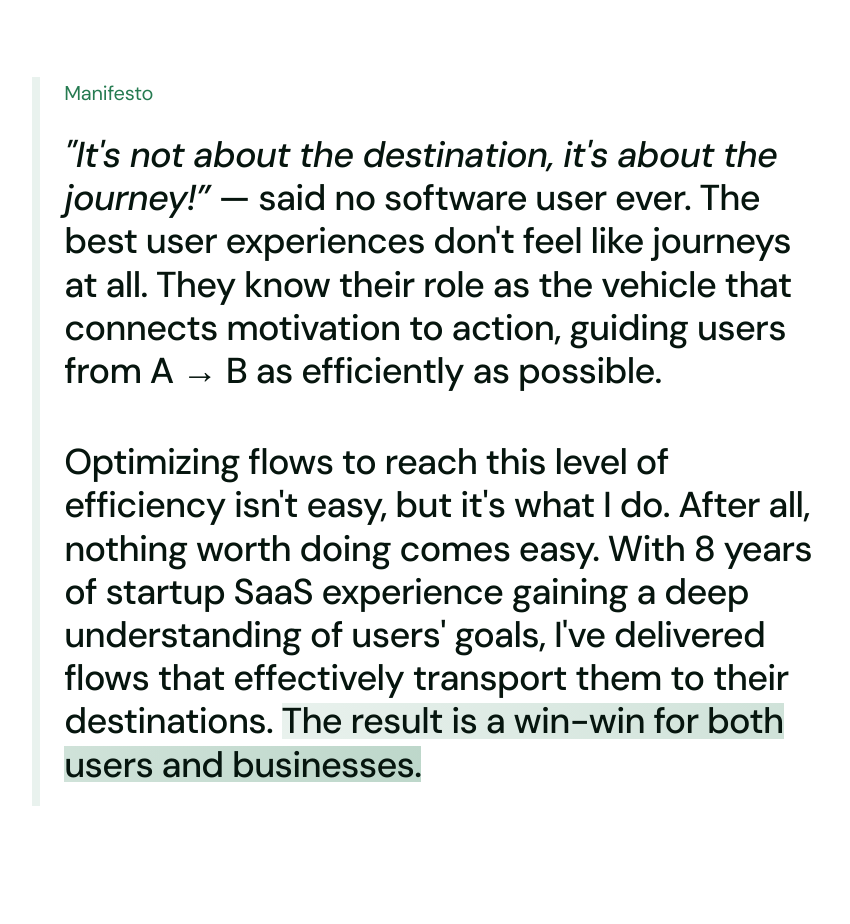
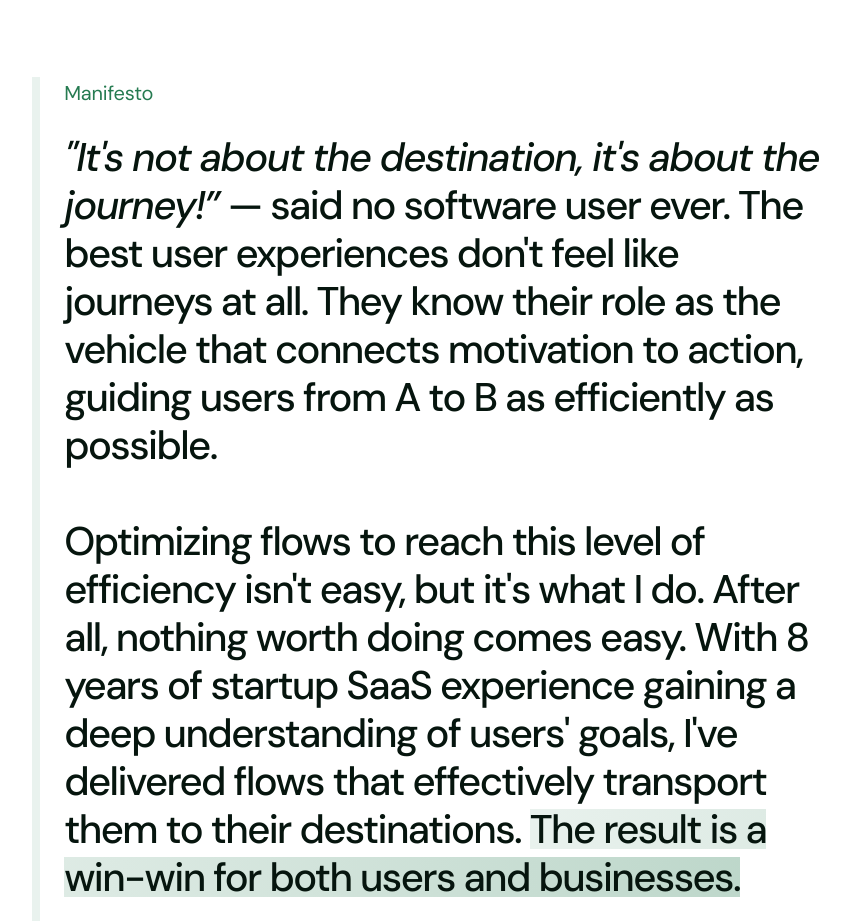
Before and after one commit to jereford/jeremy-ford, a website: page about.html in a window 1280 px wide. Shown: the part 1220-2144 px from the top of the page, without its empty margins (211-1061 px from the left). Drawn offline with nearby package versions, Linux system fonts and the light colour scheme; a web font is replaced by a local one.

Commit message:
replace dark gray

```diff
--- a/about.html
+++ b/about.html
@@ -64,7 +64,7 @@
         <div class="pull-quote">
           <div class="pull-quote-inner"> <!-- WRAP FOR BORDER LEFT-->
             <p class="eyebrow">Manifesto</p>
-            <h2 style="padding: 0;"><span style="font-style: italic;">"It's not about the destination, it's about the journey!”</span> &mdash; said no software user ever. The best user experiences don't feel like journeys at all. They know their role as the vehicle that connects motivation to action, guiding users from A &rarr; B as efficiently as possible.</h2>
+            <h2 style="padding: 0;"><span style="font-style: italic;">"It's not about the destination, it's about the journey!”</span> &mdash; said no software user ever. The best user experiences don't feel like journeys at all. They know their role as the vehicle that connects motivation to action, guiding users from A to B as efficiently as possible.</h2>
             <h2>Optimizing flows to reach this level of efficiency isn't easy, but it's what I do. After all, nothing worth doing comes easy. With 8 years of startup SaaS experience gaining a deep understanding of users' goals, I've delivered flows that effectively transport them to their destinations. <span class="highlight">The result is a win-win for both users and businesses.</span></h2>
           </div>
         </div>
--- a/css/styles_NEW.css
+++ b/css/styles_NEW.css
@@ -71,7 +71,7 @@ html {
 	--color-light-green: #E9F2EE;
 	/* --color-medium-gray: #C2C8D6; */
 	--color-medium-green: #BED7CB;
-	--color-dark-gray: #585D6A;
+	--color-dark-gray: #38443E;
 	--color-light-blue: #E1E9F4;
 	--color-med-blue: #7C8AA7;
 	/* --color-dark-blue: #50638A; */
@@ -172,10 +172,10 @@ h2 {
 		0
 		var(--spacing-5)
 		0;
-	font-size: 36px;
+	font-size: 40px;
 	line-height: 1.2em;
 	font-weight: 500;
-	letter-spacing: -0.02em;
+	letter-spacing: -0.04em;
 	color: var(--color-black);
 }
 
```
